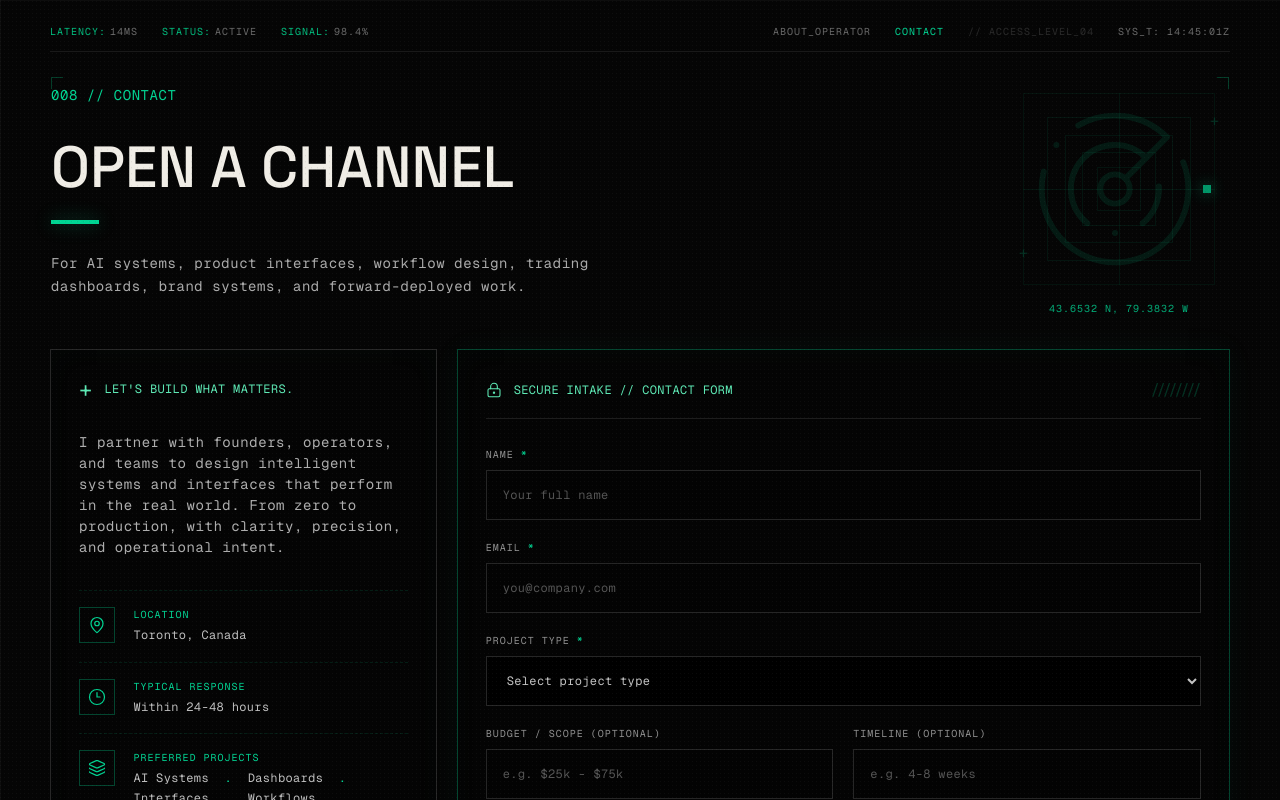
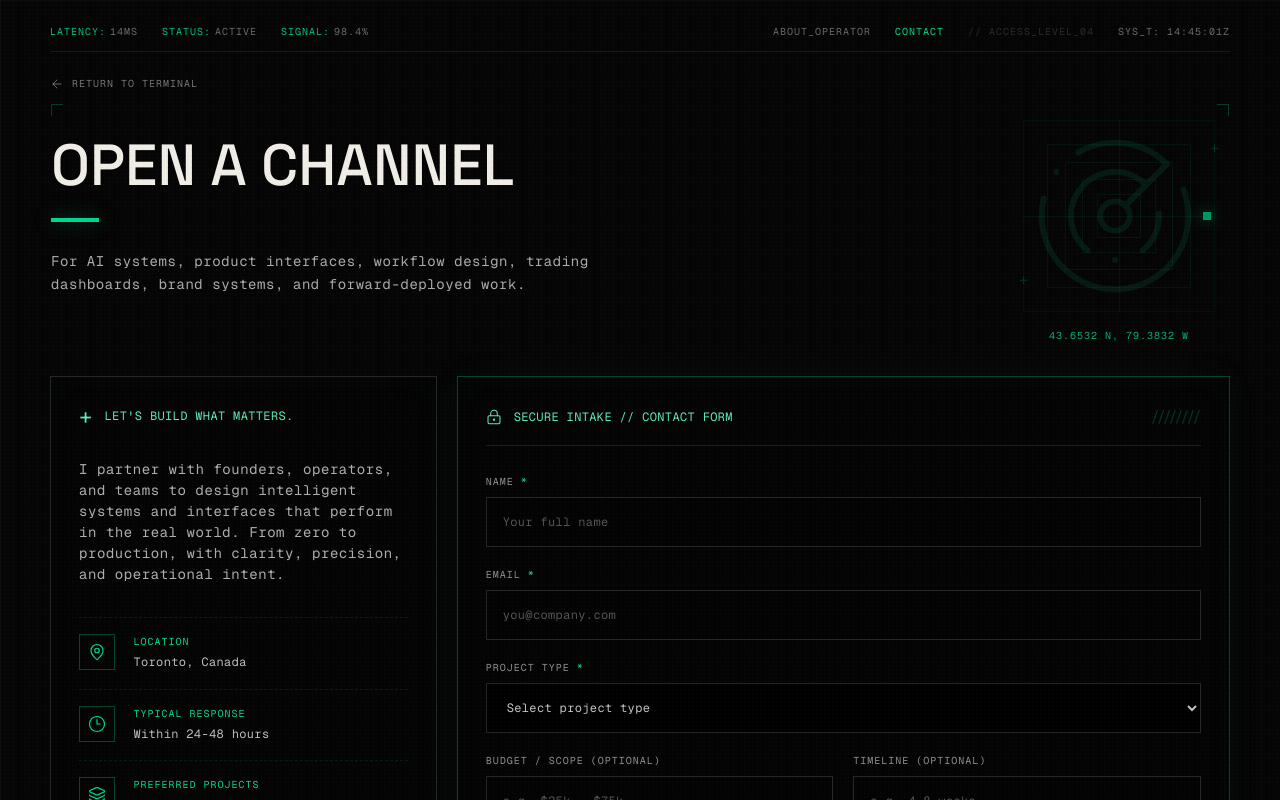
Before and after one commit to jchizick/System-Designer.-Market-Operator, a React (Vite) app: page /contact in a window 1280 px wide. Shown: the top 800 px of the page. Built offline with nearby package versions, Linux system fonts and the light colour scheme.

Commit message:
Update case study navigation and brief links

```diff
--- a/src/components/AlgonquinDashboardV2Page.tsx
+++ b/src/components/AlgonquinDashboardV2Page.tsx
@@ -39,7 +39,7 @@ import algonquinRouteMapHero from '../assets/algonquin-route-map-hero.png';
 import fieldProtocolBriefCover from '../assets/field-protocol-brief-cover.png';
 
 const algonquinDashboardBrief = {
-  pdfUrl: 'https://ybnjfz0v2gs31z0q.public.blob.vercel-storage.com/algonquin-dashboard-case-brief.pdf',
+  pdfUrl: 'https://ybnjfz0v2gs31z0q.public.blob.vercel-storage.com/algonquin-dashboard-brief.pdf',
   shareUrl: '/algonquin-dashboard-v2',
 };
 
@@ -160,7 +160,7 @@ function CaseStudySubnav() {
     <div className="mx-auto mb-0 flex w-full max-w-[1180px] items-center justify-between gap-4 pb-3 text-mono-xs uppercase text-white/45">
       <Link to="/" className="flex min-w-0 items-center gap-2 transition-colors hover:text-emerald-400">
         <ArrowLeft className="h-3.5 w-3.5 shrink-0" strokeWidth={1.5} />
-        <span className="truncate">Back To Case Files</span>
+        <span className="truncate">RETURN TO TERMINAL</span>
       </Link>
 
       <div className="flex shrink-0 items-center gap-4">
--- a/src/components/BlockchainBrawlersV2Page.tsx
+++ b/src/components/BlockchainBrawlersV2Page.tsx
@@ -35,7 +35,7 @@ import blockchainBrawlersBriefCover from '../assets/blockchain-brawlers-brief-co
 import blockchainBrawlersSystemInMotionMockup from '../assets/blockchain-brawlers-system-in-motion-mockup.png';
 
 const blockchainBrawlersBrief = {
-  pdfUrl: 'https://ybnjfz0v2gs31z0q.public.blob.vercel-storage.com/blockchain-brawlers-case-brief.pdf',
+  pdfUrl: 'https://ybnjfz0v2gs31z0q.public.blob.vercel-storage.com/blockchain-brawler-brief.pdf',
   shareUrl: '/blockchain-brawlers-v2',
 };
 
@@ -211,7 +211,7 @@ function CaseStudySubnav() {
     <div className="mx-auto mb-0 flex w-full max-w-[1180px] items-center justify-between gap-4 pb-3 text-mono-xs uppercase text-white/45">
       <Link to="/" className="flex min-w-0 items-center gap-2 transition-colors hover:text-emerald-400">
         <ArrowLeft className="h-3.5 w-3.5 shrink-0" strokeWidth={1.5} />
-        <span className="truncate">Back To Case Files</span>
+        <span className="truncate">RETURN TO TERMINAL</span>
       </Link>
 
       <div className="flex shrink-0 items-center gap-4">
--- a/src/components/BrawlerMindV2Page.tsx
+++ b/src/components/BrawlerMindV2Page.tsx
@@ -34,7 +34,7 @@ import brawlerMindChartArtifact from '../assets/brawler-mind-chart-artifact.png'
 import brawlerMindBriefCover from '../assets/the-brawler-mind-brief-cover.png';
 
 const brawlerMindBrief = {
-  pdfUrl: 'https://ybnjfz0v2gs31z0q.public.blob.vercel-storage.com/the-brawler-mind-case-brief.pdf',
+  pdfUrl: 'https://ybnjfz0v2gs31z0q.public.blob.vercel-storage.com/the-brawler-mind-brief.pdf',
   shareUrl: '/trading-journey-brawler-mind-v2',
 };
 
@@ -134,7 +134,7 @@ function CaseStudySubnav() {
     <div className="mx-auto mb-0 flex w-full max-w-[1180px] items-center justify-between gap-4 pb-3 text-mono-xs uppercase text-white/45">
       <Link to="/" className="flex min-w-0 items-center gap-2 transition-colors hover:text-emerald-400">
         <ArrowLeft className="h-3.5 w-3.5 shrink-0" strokeWidth={1.5} />
-        <span className="truncate">Back To Case Files</span>
+        <span className="truncate">RETURN TO TERMINAL</span>
       </Link>
 
       <div className="flex shrink-0 items-center gap-4">
--- a/src/components/ContactPage.tsx
+++ b/src/components/ContactPage.tsx
@@ -1,6 +1,6 @@
 import React, { FormEvent, useMemo, useState } from 'react';
-import { useSearchParams } from 'react-router-dom';
-import { ArrowRight, CheckCircle2, Clock3, Layers3, LockKeyhole, Mail, MapPin, Radar, ShieldCheck, XCircle } from 'lucide-react';
+import { Link, useSearchParams } from 'react-router-dom';
+import { ArrowLeft, ArrowRight, CheckCircle2, Clock3, Layers3, LockKeyhole, Mail, MapPin, Radar, ShieldCheck, XCircle } from 'lucide-react';
 import { Footer } from './Footer';
 import { TopBar } from './TopBar';
 
@@ -228,6 +228,13 @@ export function ContactPage() {
   return (
     <div className="relative flex min-h-screen max-w-full flex-col overflow-x-hidden p-4 sm:p-6">
       <TopBar className="max-w-[1180px]" />
+      <Link
+        to="/"
+        className="mx-auto flex w-full max-w-[1180px] items-center gap-2 pb-3 text-mono-xs uppercase text-white/45 transition-colors hover:text-emerald-400"
+      >
+        <ArrowLeft className="h-3.5 w-3.5 shrink-0" strokeWidth={1.5} />
+        <span className="truncate">RETURN TO TERMINAL</span>
+      </Link>
       <main className="mx-auto w-full max-w-[1180px] flex-grow">
         <section className="relative mb-8 border border-transparent pt-2">
           <div className="pointer-events-none absolute left-0 top-0 h-3 w-3 border-l border-t border-emerald-500/30" aria-hidden="true" />
@@ -235,8 +242,7 @@ export function ContactPage() {
 
           <div className="grid min-w-0 grid-cols-1 gap-8 lg:grid-cols-[minmax(0,1fr)_220px] lg:items-start">
             <div className="min-w-0">
-              <div className="mb-8 text-mono-base uppercase tracking-widest text-emerald-400">008 // Contact</div>
-              <h1 className="font-space-grotesk text-[48px] font-medium uppercase leading-none tracking-[0] text-text-primary sm:text-[58px] lg:text-[58px]">
+              <h1 className="mt-6 font-space-grotesk text-[48px] font-medium uppercase leading-none tracking-[0] text-text-primary sm:text-[58px] lg:text-[58px]">
                 Open A Channel
               </h1>
               <div className="mt-6 h-1 w-12 bg-emerald-400 shadow-[0_0_18px_rgba(16,185,129,0.45)]" />
--- a/src/components/Hero.tsx
+++ b/src/components/Hero.tsx
@@ -12,7 +12,7 @@ export function Hero() {
         </div>
 
         <div className="mb-4">
-          <h1 className="hero-typewriter font-space-grotesk text-[42px] font-medium leading-[0.98] tracking-[0] text-text-primary break-words sm:text-[46px] lg:text-[50px]" aria-label="Forward-Deployed Design Engineer">
+          <h1 className="hero-typewriter font-space-grotesk text-[42px] font-medium leading-[0.98] tracking-[0] text-text-primary break-words sm:text-[46px] lg:text-[48px]" aria-label="Forward-Deployed Design Engineer">
             <span className="type-line type-line-1">
               <span className="type-text">FORWARD-DEPLOYED</span>
             </span>
--- a/src/components/MarketCommandV2Page.tsx
+++ b/src/components/MarketCommandV2Page.tsx
@@ -39,7 +39,7 @@ import marketCommandArchitecture from '../assets/market-command-architecture-ope
 import marketCommandBriefCover from '../assets/market-command-brief-cover.png';
 
 const marketCommandBrief = {
-  pdfUrl: 'https://ybnjfz0v2gs31z0q.public.blob.vercel-storage.com/market-command-case-brief.pdf',
+  pdfUrl: 'https://ybnjfz0v2gs31z0q.public.blob.vercel-storage.com/market-command-brief.pdf',
   shareUrl: '/market-command-v2',
 };
 
@@ -155,7 +155,7 @@ function CaseStudySubnav() {
     <div className="mx-auto mb-0 flex w-full max-w-[1180px] items-center justify-between gap-4 pb-3 text-mono-xs uppercase text-white/45">
       <Link to="/" className="flex min-w-0 items-center gap-2 transition-colors hover:text-emerald-400">
         <ArrowLeft className="h-3.5 w-3.5 shrink-0" strokeWidth={1.5} />
-        <span className="truncate">Back To Case Files</span>
+        <span className="truncate">RETURN TO TERMINAL</span>
       </Link>
 
       <div className="flex shrink-0 items-center gap-4">
--- a/src/components/SyntheticFoundryV2Page.tsx
+++ b/src/components/SyntheticFoundryV2Page.tsx
@@ -954,7 +954,7 @@ function CaseStudySubnav() {
         className="flex min-w-0 items-center gap-2 transition-colors hover:text-emerald-400"
       >
         <ArrowLeft className="h-3.5 w-3.5 shrink-0" strokeWidth={1.5} />
-        <span className="truncate">Back To Case Files</span>
+        <span className="truncate">RETURN TO TERMINAL</span>
       </Link>
 
       <div className="flex shrink-0 items-center gap-4">
```
